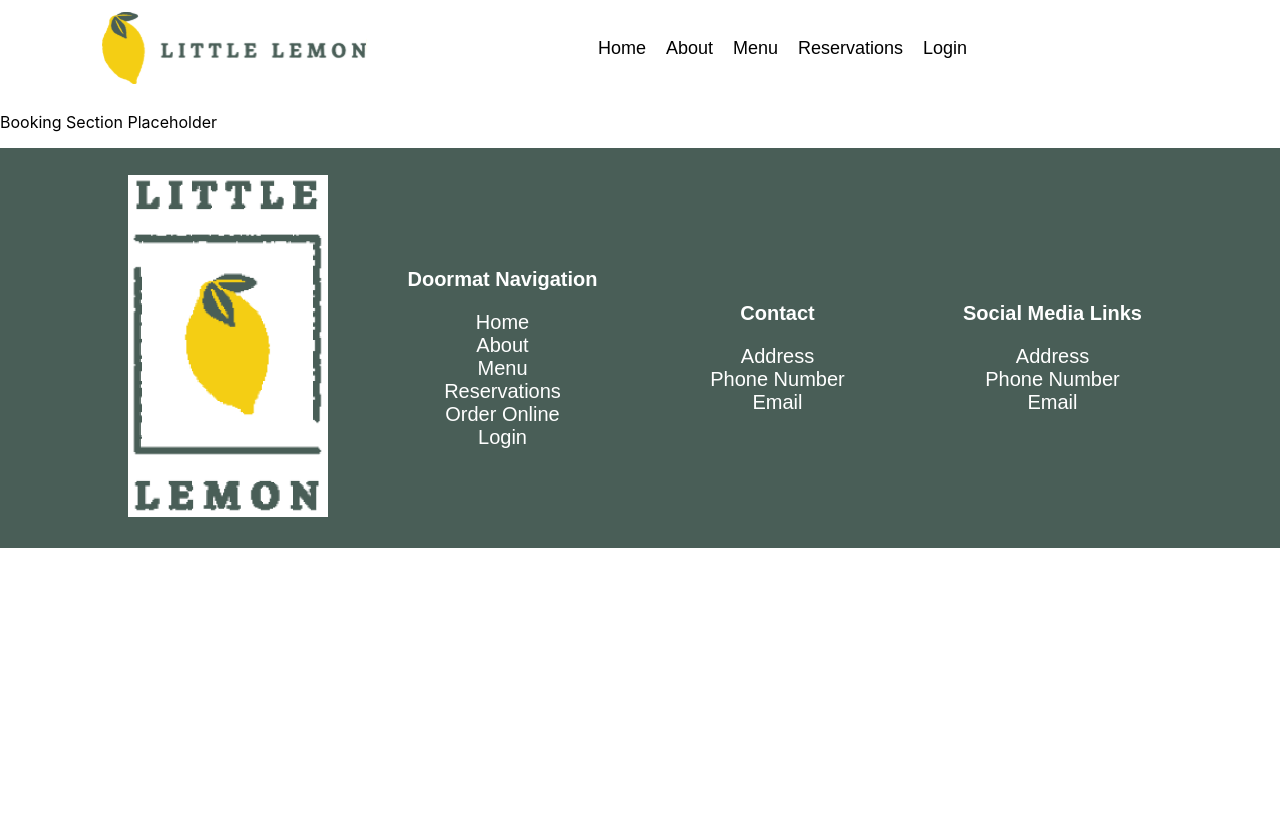
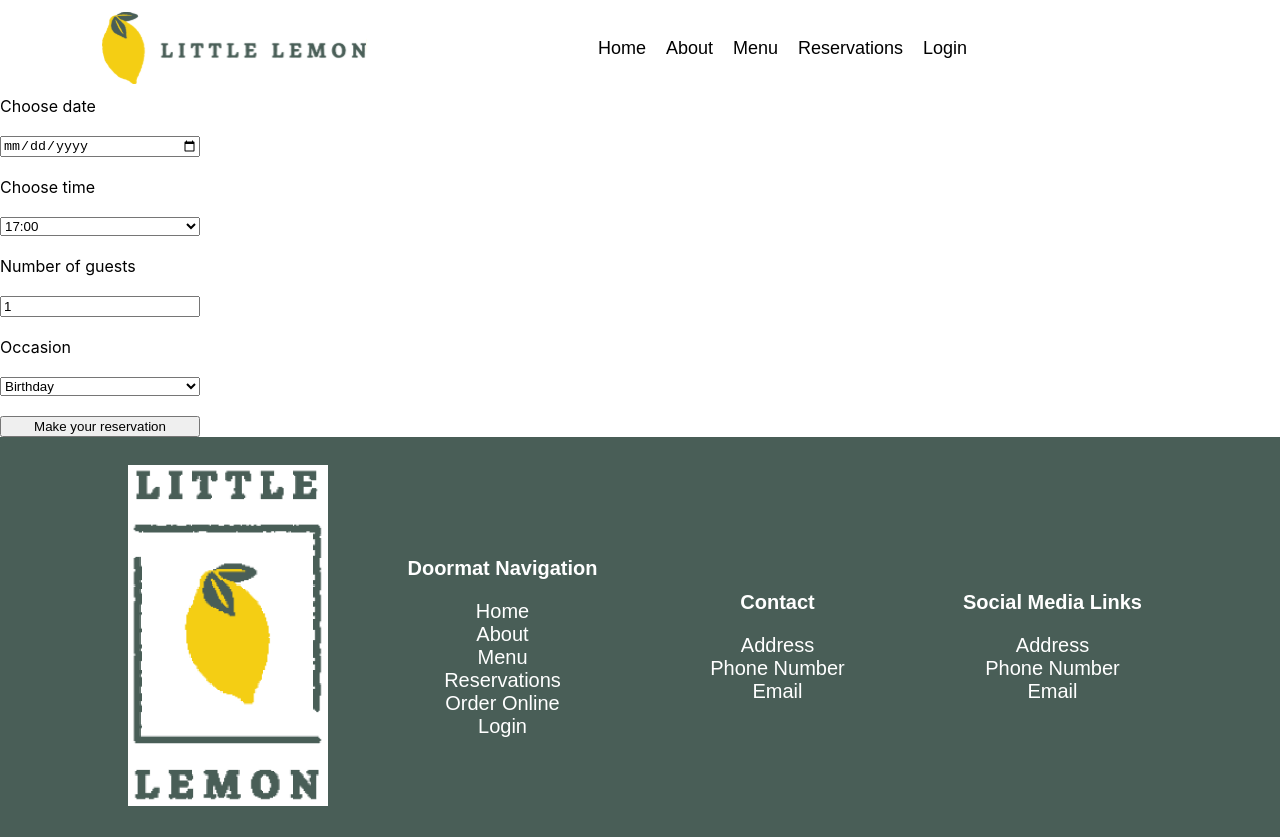
Before and after one commit to smnadalin/capstone, a React (Create React App) app: page /booking in a window 1280 px wide. Before the commit the page ends 800 px from the top, so only its background shows below. Built offline with nearby package versions, Linux system fonts and the light colour scheme.

Commit message:
Added the booking form component

```diff
--- a/public/index.html
+++ b/public/index.html
@@ -1,30 +1,12 @@
 <!DOCTYPE html>
 <html lang="en">
   <head>
-    <meta charset="utf-8" />
-    <link rel="icon" href="%PUBLIC_URL%/favicon.ico" />
-    <meta name="viewport" content="width=device-width, initial-scale=1" />
-    <meta name="theme-color" content="#000000" />
-    <meta
-      name="description"
-      content="Web site created using create-react-app"
-    />
-    <link rel="apple-touch-icon" href="%PUBLIC_URL%/logo192.png" />
-    <!--
-      manifest.json provides metadata used when your web app is installed on a
-      user's mobile device or desktop. See https://developers.google.com/web/fundamentals/web-app-manifest/
-    -->
-    <link rel="manifest" href="%PUBLIC_URL%/manifest.json" />
-    <!--
-      Notice the use of %PUBLIC_URL% in the tags above.
-      It will be replaced with the URL of the `public` folder during the build.
-      Only files inside the `public` folder can be referenced from the HTML.
-
-      Unlike "/favicon.ico" or "favicon.ico", "%PUBLIC_URL%/favicon.ico" will
-      work correctly both with client-side routing and a non-root public URL.
-      Learn how to configure a non-root public URL by running `npm run build`.
-    -->
-    <title>React App</title>
+    <meta name="description" content="Little Lemon greek restaurant" />
+    <meta name="og:title" content="Little Lemon" />
+    <meta name="og:description" content="Little Lemon greek restaurant" />
+    <meta name="og:image" content="Logo.svg" />
+    <title>Little Lemon</title>
+    <link rel="icon" href="Logo.svg" type="image/icon type" />
   </head>
   <body>
     <noscript>You need to enable JavaScript to run this app.</noscript>
--- a/src/App.css
+++ b/src/App.css
@@ -196,6 +196,12 @@ main > div > img {
   text-align: center;
 }
 
+form {
+  display: grid;
+  max-width: 200px;
+  gap: 20px;
+}
+
 @media only screen and (min-width: 960px) {
   nav {
     grid-template-columns: 1fr 3fr;
--- a/src/App.js
+++ b/src/App.js
@@ -3,22 +3,13 @@ import Footer from "./Footer";
 
 import Nav from "./Nav";
 import Main from "./Main";
-import logo from "./Images/Logo.svg";
 
 function App() {
   return (
     <>
-      <head>
-        <meta name="description" content="Little Lemon greek restaurant" />
-        <meta name="og:title" content="Little Lemon" />
-        <meta name="og:description" content="Little Lemon greek restaurant" />
-        <meta name="og:image" content={logo} />
-      </head>
-      <body>
-        <Nav />
-        <Main />
-        <Footer />
-      </body>
+      <Nav />
+      <Main />
+      <Footer />
     </>
   );
 }
--- a/src/Booking.js
+++ b/src/Booking.js
@@ -1,7 +1,9 @@
+import BookingForm from "./BookingForm";
+
 function Booking() {
   return (
     <>
-      <p>Booking Section Placeholder</p>
+      <BookingForm />
     </>
   );
 }
--- /dev/null
+++ b/src/BookingForm.js
@@ -0,0 +1,69 @@
+import { useState } from "react";
+
+function BookingForm() {
+  const [resDate, setResDate] = useState("");
+  const [resTime, setResTime] = useState("17:00");
+  const [guests, setGuests] = useState(1);
+  const [occassion, setOccasion] = useState("Birthday");
+  const [availableTimes, setAvailableTimes] = useState([
+    "17:00",
+    "18:00",
+    "19:00",
+    "20:00",
+    "21:00",
+    "22:00",
+  ]);
+
+  function handleSubmit(event) {
+    event.preventDefault();
+    console.log(
+      `Guests: ${guests}, Date: ${resDate}, Time: ${resTime}, Occasion: ${occassion}`
+    );
+  }
+
+  return (
+    <>
+      <form onSubmit={handleSubmit}>
+        <label htmlFor="res-date">Choose date</label>
+        <input
+          type="date"
+          id="res-date"
+          onChange={(e) => setResDate(e.target.value)}
+          value={resDate}
+        />
+        <label htmlFor="res-time">Choose time</label>
+        <select
+          id="res-time"
+          onChange={(e) => setResTime(e.target.value)}
+          value={resTime}
+        >
+          {availableTimes.map((time) => (
+            <option key={time}>{time}</option>
+          ))}
+        </select>
+        <label htmlFor="guests">Number of guests</label>
+        <input
+          type="number"
+          placeholder="1"
+          min="1"
+          max="10"
+          id="guests"
+          onChange={(e) => setGuests(e.target.value)}
+          value={guests}
+        />
+        <label htmlFor="occasion">Occasion</label>
+        <select
+          id="occasion"
+          onChange={(e) => setOccasion(e.target.value)}
+          value={occassion}
+        >
+          <option>Birthday</option>
+          <option>Anniversary</option>
+        </select>
+        <input type="submit" value="Make your reservation" />
+      </form>
+    </>
+  );
+}
+
+export default BookingForm;
--- a/src/Footer.js
+++ b/src/Footer.js
@@ -20,7 +20,7 @@ function Footer() {
         <p>Doormat Navigation</p>
         <ul>
           {doormatNavigationItems.map((e) => (
-            <li>{e}</li>
+            <li key={e}>{e}</li>
           ))}
         </ul>
       </div>
@@ -28,7 +28,7 @@ function Footer() {
         <p>Contact</p>
         <ul>
           {contactItems.map((e) => (
-            <li>{e}</li>
+            <li key={e}>{e}</li>
           ))}
         </ul>
       </div>
@@ -36,7 +36,7 @@ function Footer() {
         <p>Social Media Links</p>
         <ul>
           {socialMediaLinks.map((e) => (
-            <li>{e}</li>
+            <li key={e}>{e}</li>
           ))}
         </ul>
       </div>
--- a/src/Nav.js
+++ b/src/Nav.js
@@ -9,7 +9,7 @@ function Nav() {
       <img src={logo} alt="Logo"></img>
       <ul className="navLinks">
         {hyperlinkNames.map((e, index) => (
-          <li>
+          <li key={e}>
             <Link
               to={hyperlinkPage[index]}
               style={{ color: "inherit", textDecoration: "inherit" }}
```
Also changed, not shown: public/Logo.svg (added).
